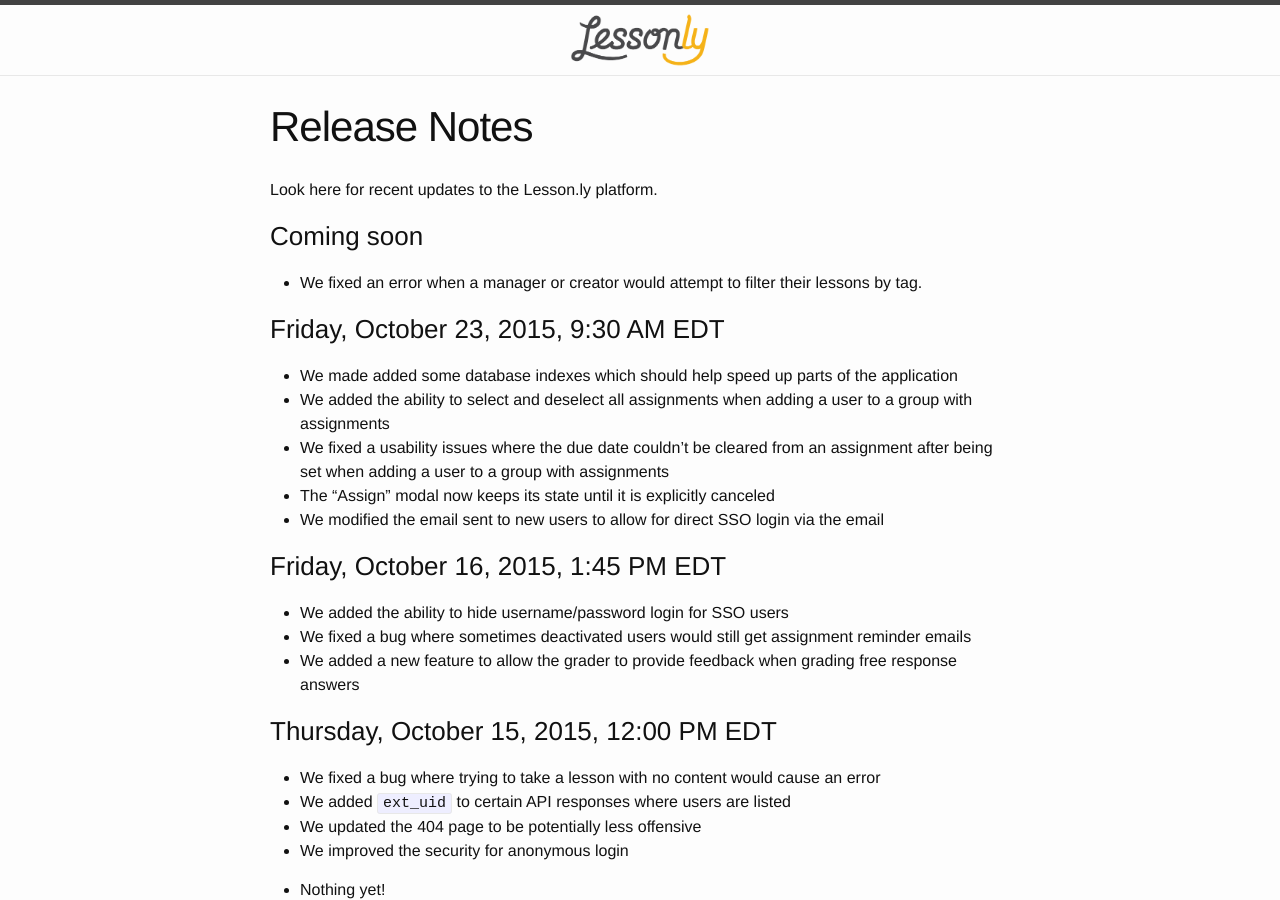
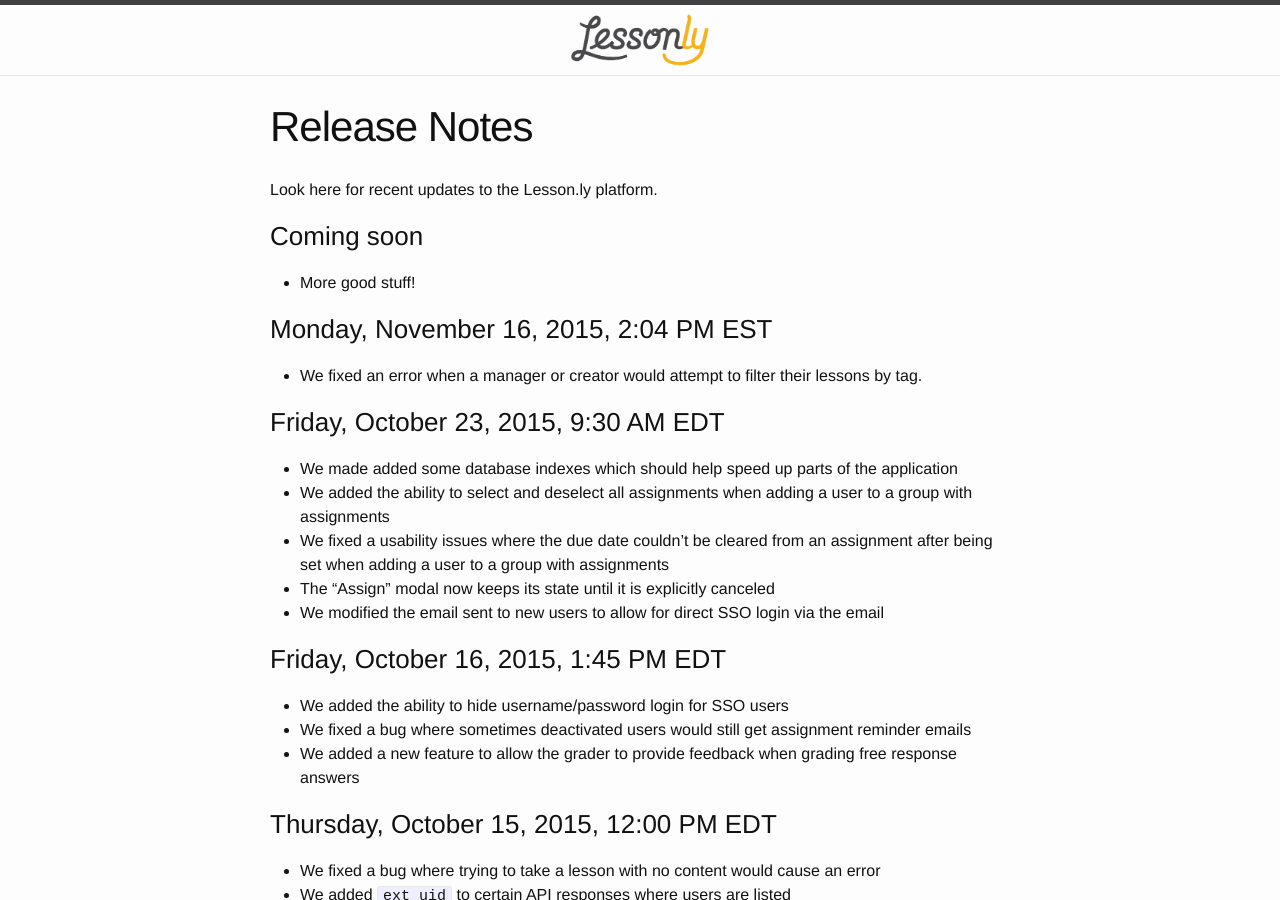
Before and after one commit to isabella232/lessonly.github.io, a Jekyll site: the page built from release-notes.md, in a window 1280 px wide and 900 px high. Built offline with Jekyll 4.4.1, drawn with Linux system fonts in a browser that asks for light colours.

Commit message:
New bugfix!
It looks like we haven't deployed anything in weeks, but we've just been deploying parts of things we're not quite ready to talk about yet ;)

```diff
--- a/release-notes.md
+++ b/release-notes.md
@@ -7,6 +7,10 @@
 Look here for recent updates to the Lesson.ly platform.
 
 ### Coming soon
+
+- More good stuff!
+
+### Monday, November 16, 2015, 2:04 PM EST
 
 - We fixed an error when a manager or creator would attempt to filter their lessons by tag.
 
```
